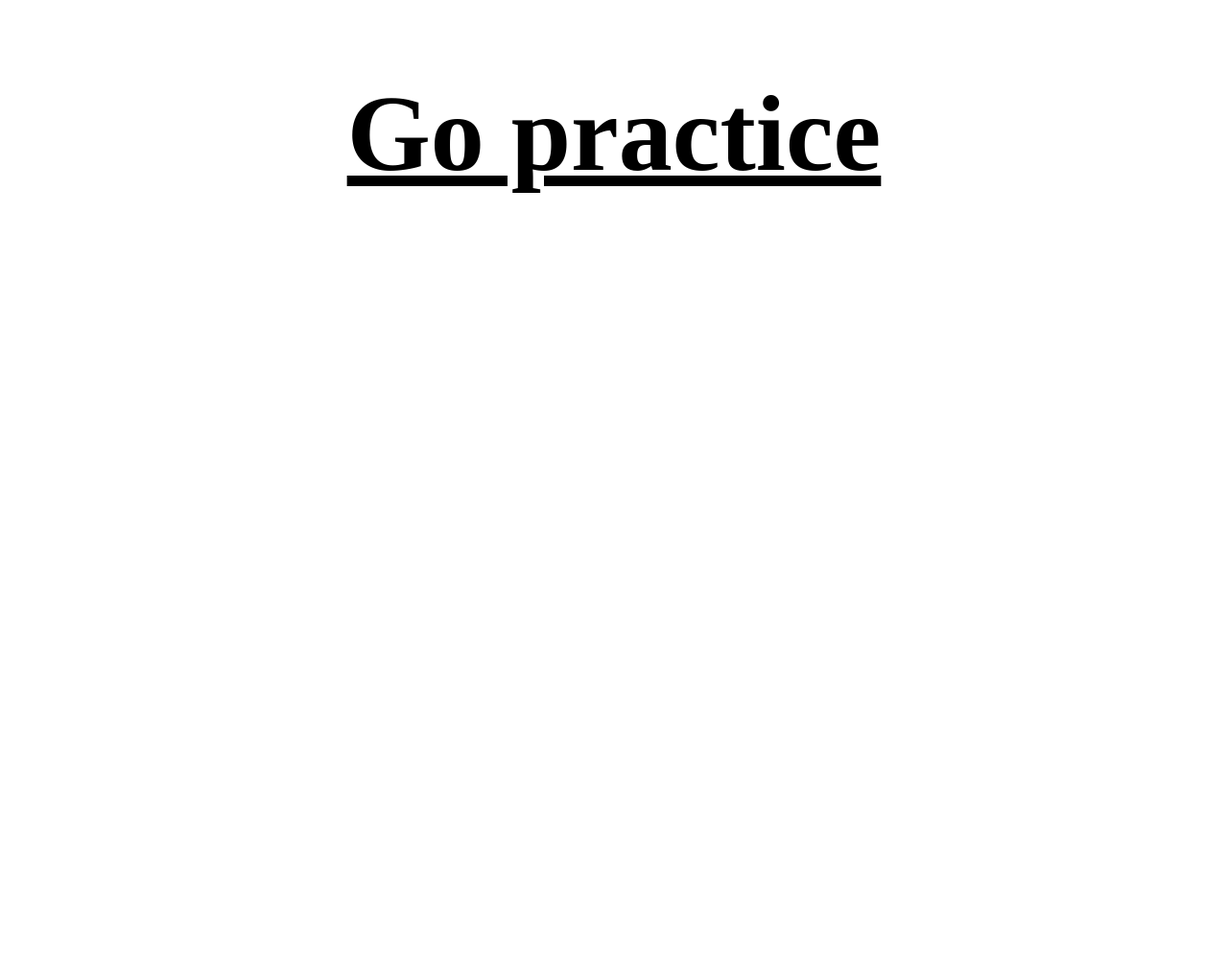
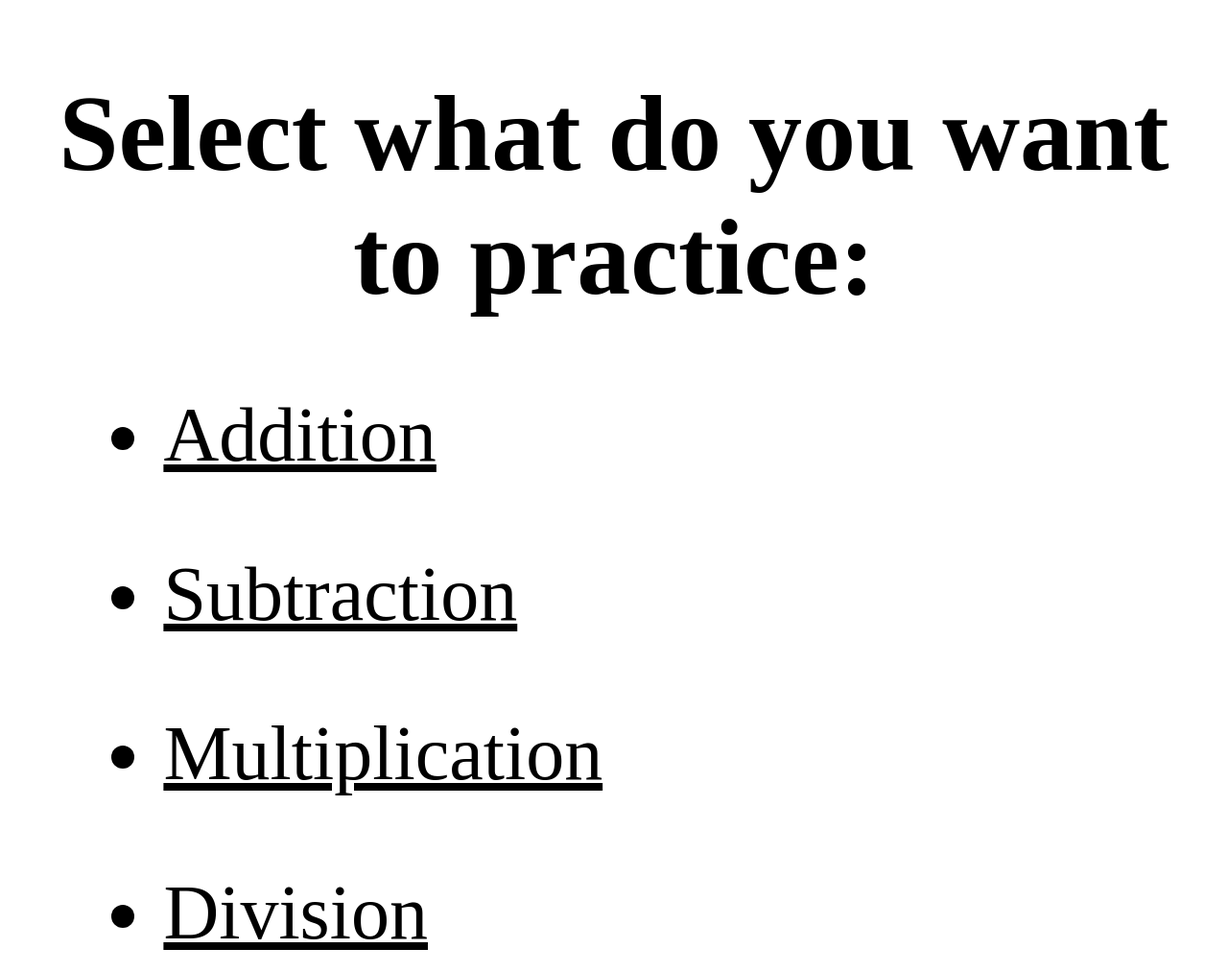
Before and after one commit to BekhruzSNiyazov/Train-your-math, a Flask app: page / in a window 1280 px wide. Shown: the whole page at 96% size. Before the commit the page ends 201 px from the top, so only its background shows below. Run offline with Flask 2, Linux system fonts and the light colour scheme.

Commit message:
Update home.html

```diff
--- a/templates/home.html
+++ b/templates/home.html
@@ -10,9 +10,19 @@
             a {
                 color: black;
             }
+            li {
+                font-size: 500%;
+                margin-left: 10%;
+            }
         </style>
     </head>
     <body>
-        <a href="index.html"><h1>Go practice</h1></a>
+        <h1>Select what do you want to practice:</h1>
+        <ul>
+            <a href="index.html"><h1></h1><li>Addition</li></h1></a>
+            <a href="subtraction.html"><h1></h1><li>Subtraction</li></h1></a>
+            <a href="multiplication.html"><h1></h1><li>Multiplication</li></h1></a>
+            <a href="division.html"><h1></h1><li>Division</li></h1></a>
+        </ul>
     </body>
 </html>
```
